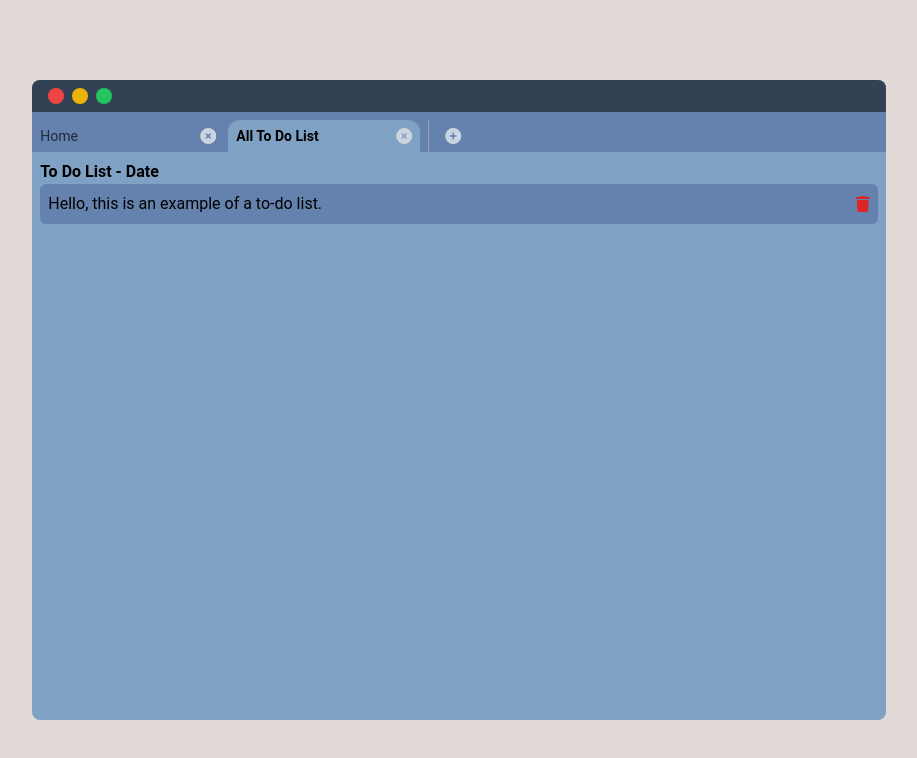
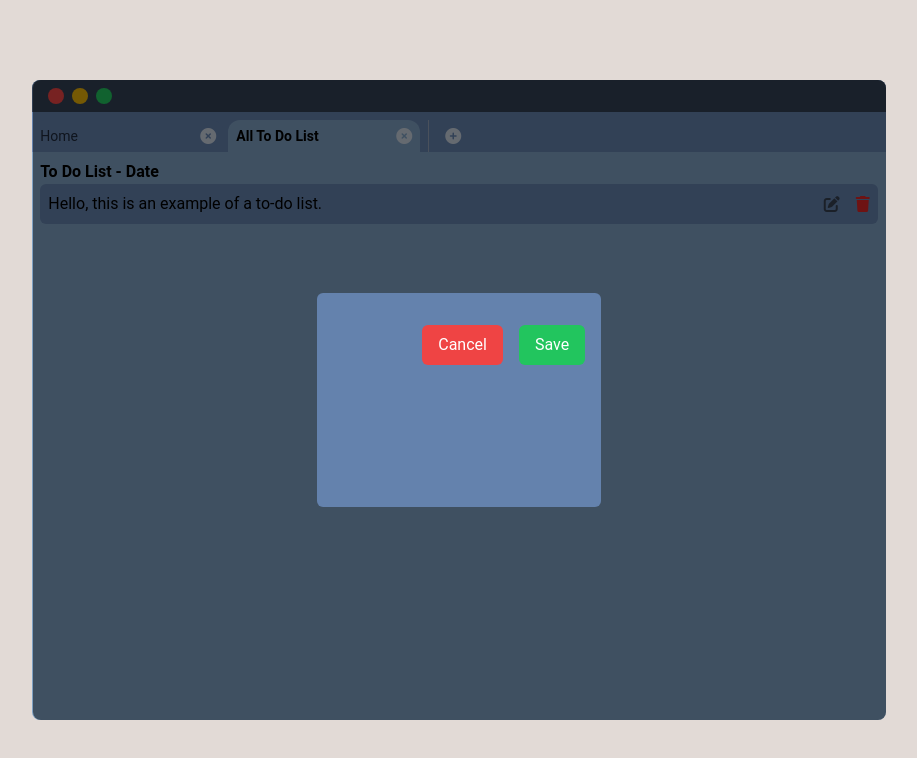
Before and after one commit to Gin-Arata/todo-list-react, a React (Vite) app: page /todolist in a window 1280 px wide. Both pictures are taken after a click on the element 634 px from the left and 136 px from the top of the page. Shown: the top 758 px of the page, without its empty margins (181-1098 px from the left). Built offline with nearby package versions, Linux system fonts and the light colour scheme.

Commit message:
Add modal for input new todo list

```diff
--- a/src/Components/Fragments/CardTodoList.jsx
+++ b/src/Components/Fragments/CardTodoList.jsx
@@ -1,12 +1,17 @@
 const CardTodoList = (props) => {
-  const { children, deleteAble = false } = props;
+  const { children, deleteAble = false, editAble = false } = props;
 
   return (
     <div className="w-full h-auto rounded-md bg-bgcolorcardnavbar-500 p-2 flex justify-between items-center">
       <p>{children}</p>
-      {deleteAble && (
-        <i className="cursor-pointer text-red-600 fa fa-trash"></i>
-      )}
+      <div className="flex gap-x-4">
+        {editAble && (
+          <i className="cursor-pointer text-gray-700 fa fa-edit"></i>
+        )}
+        {deleteAble && (
+          <i className="cursor-pointer text-red-600 fa fa-trash"></i>
+        )}
+      </div>
     </div>
   );
 };
--- /dev/null
+++ b/src/Components/Fragments/Modal.jsx
@@ -0,0 +1,48 @@
+import { useEffect, useState } from "react";
+
+const Modal = (props) => {
+  const { children, isOpen, closeModal, backgroundLayout } = props;
+
+  const [layoutSize, setLayoutSize] = useState({ width: 0, height: 0 });
+
+  useEffect(() => {
+    if (backgroundLayout && backgroundLayout.current) {
+      const { offsetWidth, offsetHeight } = backgroundLayout.current;
+      if (offsetWidth && offsetHeight) {
+        setLayoutSize({ width: offsetWidth, height: offsetHeight });
+      }
+    }
+  }, [backgroundLayout, isOpen]);
+
+  console.log(layoutSize.width);
+  return (
+    <>
+      {isOpen && (
+        <div
+          className="fixed rounded-lg bg-black bg-opacity-50 z-50 flex justify-center items-center"
+          style={{ width: layoutSize.width, height: layoutSize.height }}
+        >
+          <div className="w-1/3 h-1/3 bg-bgcolorcardnavbar-500 rounded-md p-4">
+            {children}
+            <div className="flex justify-end gap-x-4 mt-4">
+              <button
+                className="bg-red-500 text-white px-4 py-2 rounded-md"
+                onClick={closeModal}
+              >
+                Cancel
+              </button>
+              <button
+                className="bg-green-500 text-white px-4 py-2 rounded-md"
+                onClick={closeModal}
+              >
+                Save
+              </button>
+            </div>
+          </div>
+        </div>
+      )}
+    </>
+  );
+};
+
+export default Modal;
--- a/src/Components/Layouts/BackgroundLayout.jsx
+++ b/src/Components/Layouts/BackgroundLayout.jsx
@@ -1,11 +1,24 @@
+import { useRef, useState } from "react";
 import NavbarLayouts from "./NavbarLayouts";
+import Modal from "../Fragments/Modal";
 
 const BackgroundLayout = (props) => {
   const { children, titleNavbar } = props;
+  const backgroundLayoutRef = useRef(null);
+
+  const [modal, setModal] = useState(false);
+
+  const openModal = () => {
+    setModal(true);
+  }
+
+  const closeModal = () => {
+    setModal(false);
+  }
 
   return (
     <div className="bg-bgscreen h-screen flex justify-center items-center font-roboto">
-      <div className="bg-bgcolorcard w-2/3 h-4/5 rounded-lg overflow-hidden">
+      <div className="bg-bgcolorcard w-2/3 h-4/5 rounded-lg overflow-hidden" ref={backgroundLayoutRef}>
         <div className="max-w-full min-h-8 bg-slate-700 flex items-center">
           <div className="flex justify-between items-center px-4">
             <div className="flex items-center">
@@ -15,9 +28,10 @@ const BackgroundLayout = (props) => {
             </div>
           </div>
         </div>
-        <NavbarLayouts titleNavbar={titleNavbar} />
+        <NavbarLayouts titleNavbar={titleNavbar} openModal={openModal} />
         <div className="p-2">{children}</div>
       </div>
+      <Modal isOpen={modal} closeModal={closeModal} backgroundLayout={backgroundLayoutRef} />
     </div>
   );
 };
--- a/src/Components/Layouts/NavbarLayouts.jsx
+++ b/src/Components/Layouts/NavbarLayouts.jsx
@@ -1,7 +1,7 @@
 import { Link } from "react-router-dom";
 
 const NavbarLayouts = (props) => {
-  const { titleNavbar } = props;
+  const { titleNavbar, openModal } = props;
 
   return (
     <div className="max-w-full min-h-10 bg-bgcolorcardnavbar-500 flex items-end gap-x-1">
@@ -30,7 +30,7 @@ const NavbarLayouts = (props) => {
         </div>
       </Link>
       <div className="border-l border-slate-400 h-8 mx-1"></div>
-      <div className="cursor-pointer bg-bgcolorcardnavbar min-h-8 w-8 rounded-t-xl flex justify-center items-center hover:bg-bgcolorcard">
+      <div className="cursor-pointer bg-bgcolorcardnavbar min-h-8 w-8 rounded-t-xl flex justify-center items-center hover:bg-bgcolorcard" onClick={openModal}>
         <i className="fa fa-plus-circle text-slate-300 px-2"></i>
       </div>
     </div>
--- a/src/pages/ToDoListPage.jsx
+++ b/src/pages/ToDoListPage.jsx
@@ -5,7 +5,7 @@ const ToDoListPage = () => {
   return (
     <BackgroundLayout titleNavbar="todolist">
       <p className="text-md font-semibold">To Do List - Date</p>
-      <CardTodoList deleteAble={true}>
+      <CardTodoList deleteAble={true} editAble={true}>
         Hello, this is an example of a to-do list.
       </CardTodoList>
     </BackgroundLayout>
```
